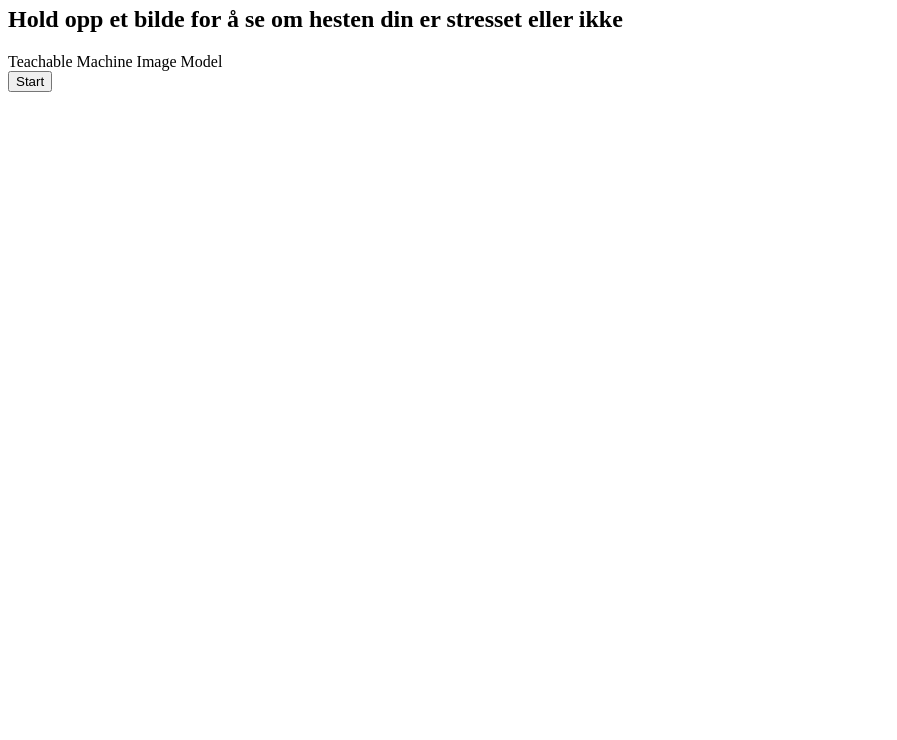
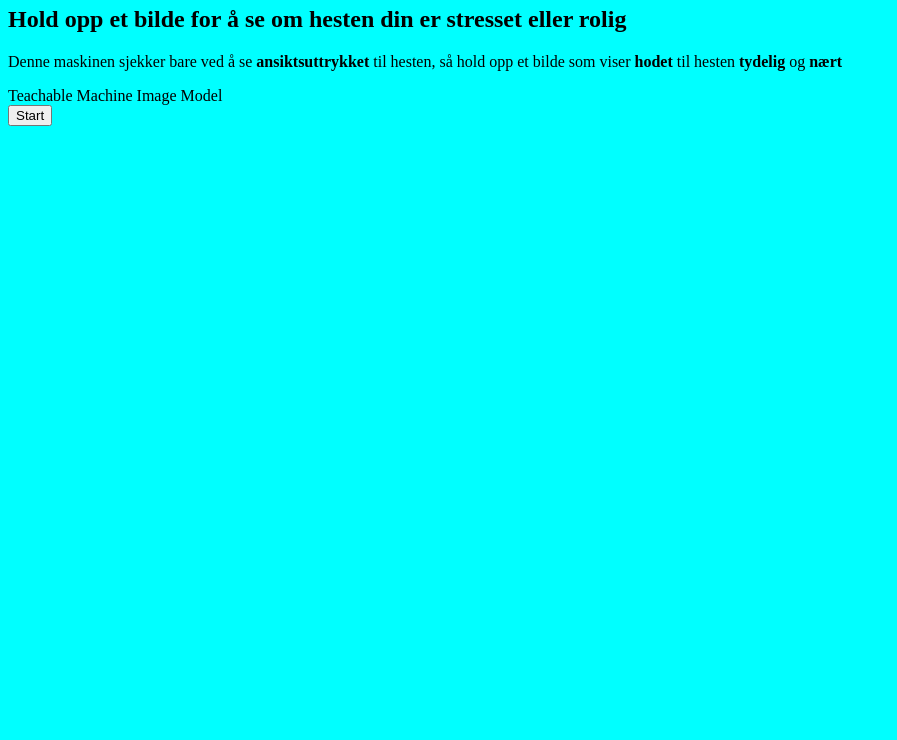
Before and after one commit to tamkva/TeachableMachine, a plain HTML site: page index.html in a window 1280 px wide. Shown: the part 60-800 px from the top of the page, without its empty margins (0-897 px from the left). Drawn offline with Linux system fonts and the light colour scheme.

Commit message:
Add files via upload

```diff
--- a/index.html
+++ b/index.html
@@ -1,5 +1,11 @@
+<head>
+    <link rel="stylesheet" href="style.css">
+    <title>Sjekk hesten din</title>
+</head>
+
 <h1>Stresset eller ikke?</h1>
-<h2>Hold opp et bilde for å se om hesten din er stresset eller ikke</h2>
+<h2>Hold opp et bilde for å se om hesten din er stresset eller rolig</h2>
+<p>Denne maskinen sjekker bare ved å se <strong>ansiktsuttrykket</strong> til hesten, så hold opp et bilde som viser <strong>hodet</strong> til hesten <strong>tydelig</strong> og <strong>nært</strong></p>
 
 <div>Teachable Machine Image Model</div>
 <button type="button" onclick="init()">Start</button>
--- /dev/null
+++ b/style.css
@@ -0,0 +1,3 @@
+body {
+    background-color: aqua;
+}
```
